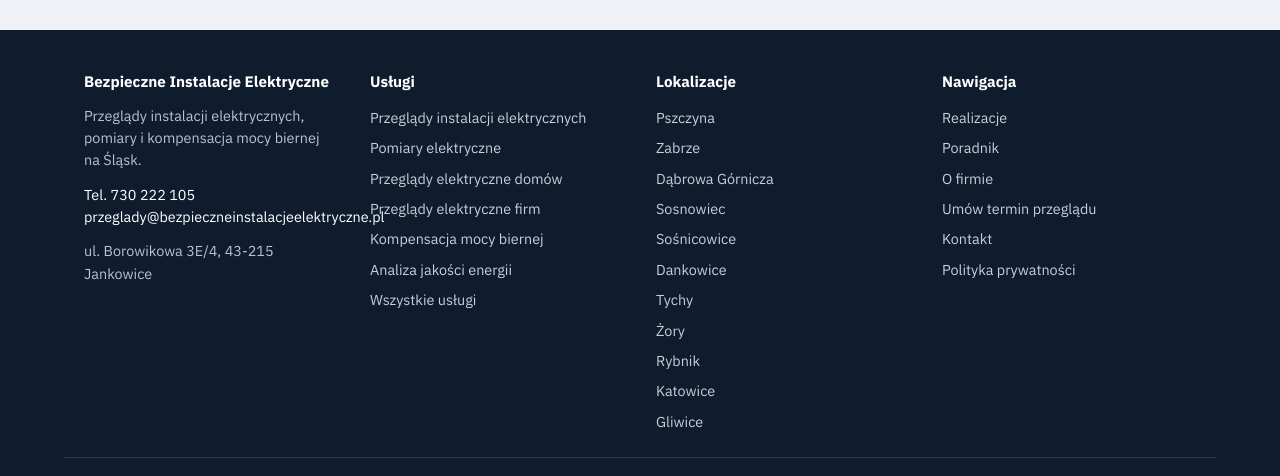
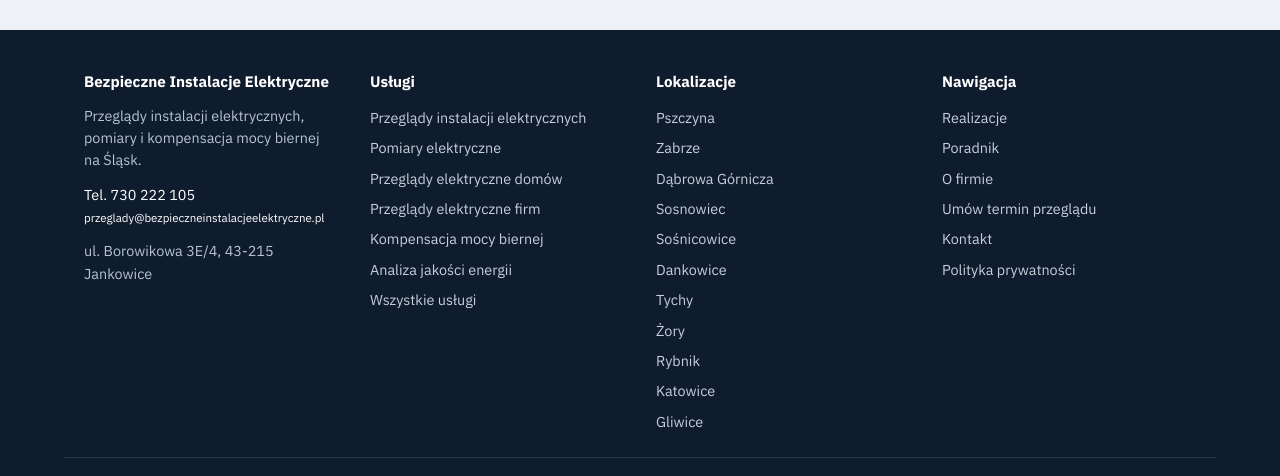
Before and after one commit to Korneliuszrduch/bie-website, a Next.js app: page /kontakt in a window 1280 px wide. Shown: the part 1966-2442 px from the top of the page. Built offline with nearby package versions, Linux system fonts and the light colour scheme; no server answers.

Commit message:
Fix footer email layout and update home H1

```diff
--- a/src/app/page.tsx
+++ b/src/app/page.tsx
@@ -195,17 +195,17 @@ export default function HomePage() {
           <div className={styles.heroCopy}>
             <p className={styles.badge}>Obsługujemy {company.serviceArea}</p>
             <h1 className={styles.h1}>
-              Przeglądy instalacji elektrycznych dla domów i firm. Protokół
-              zgodny z wymaganiami ubezpieczycieli i przepisami.
+              Przeglądy instalacji elektrycznych dla domów i firm. Kompensacja
+              mocy biernej po analizie faktur.
             </h1>
             <p className={styles.lead}>
               Pomiary, nie „papier”. Po przeglądzie dostajesz wyniki i zalecenia.
-              Przy mocy biernej zaczynamy od analizy faktur.
+              Protokół zgodny z wymaganiami ubezpieczycieli i przepisami.
             </p>
             <ul className={styles.bullets}>
               <li>5-letni przegląd instalacji — zakres jak w ofercie</li>
               <li>Protokół z pomiarów (izolacja, uziemienie, RCD, SWZ…)</li>
-              <li>Kompensacja mocy biernej po analizie faktur</li>
+              <li>Kompensacja mocy biernej — dobór i montaż po analizie faktur</li>
             </ul>
             <div className={styles.heroCtas}>
               <a
--- a/src/components/Footer.module.css
+++ b/src/components/Footer.module.css
@@ -11,6 +11,18 @@
   max-width: var(--container);
   margin-inline: auto;
   padding: 2.5rem 1.25rem 1.5rem;
+}
+
+.col {
+  min-width: 0;
+}
+
+.email {
+  display: inline-block;
+  max-width: 100%;
+  font-size: 0.72rem;
+  overflow-wrap: anywhere;
+  word-break: break-word;
 }
 
 .heading {
--- a/src/components/Footer.tsx
+++ b/src/components/Footer.tsx
@@ -33,7 +33,11 @@ export function Footer() {
               </>
             ) : null}
             <br />
-            <a href={`mailto:${company.email}`} data-cta="footer_email">
+            <a
+              href={`mailto:${company.email}`}
+              className={styles.email}
+              data-cta="footer_email"
+            >
               {company.email}
             </a>
           </p>
```
